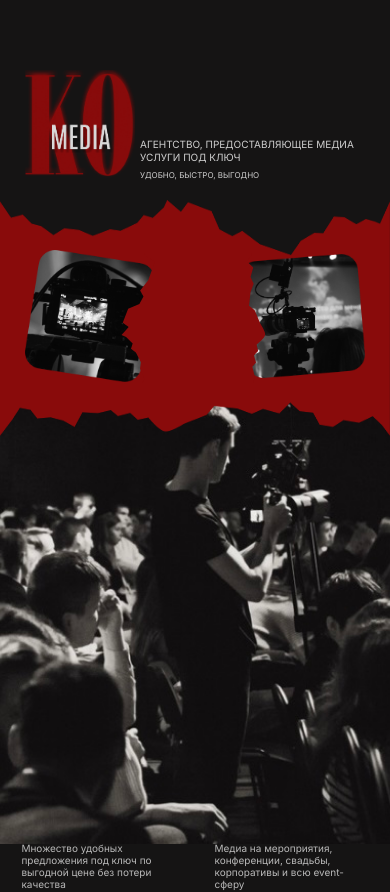
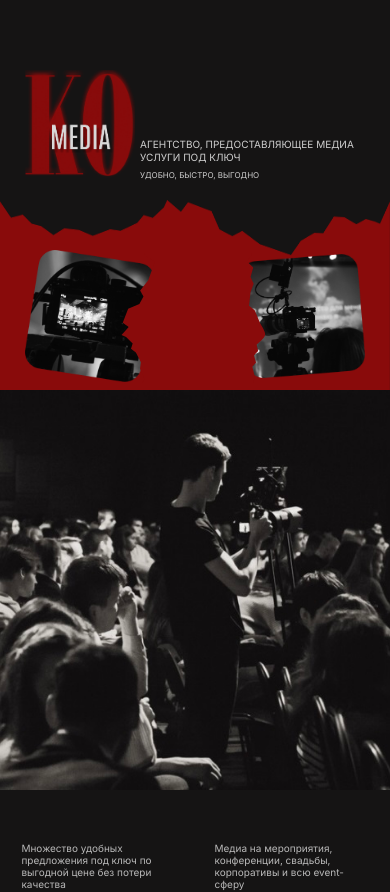
Before and after one commit to dkireenkovproject/KoMedia, a Vue app: page / in a window 390 px wide. Shown: the top 892 px of the page. Built offline with nearby package versions, Linux system fonts and the light colour scheme; a web font is replaced by a local one.

Commit message:
first commit6

```diff
--- a/src/components/BaseHero.vue
+++ b/src/components/BaseHero.vue
@@ -20,6 +20,7 @@
 
 <style scoped lang="scss">
 .hero {
+  position: relative;
   padding: 130px 0 0 0;
   margin-bottom: 50px;
   background-image: url(/img/Layer.png);
@@ -27,7 +28,7 @@
   background-size: 100% 100%;
   background-position: top;
   min-height: 560px;
-  z-index: 1;
+  z-index: 1999999;
   @media (max-width: 930px) {
     margin-bottom: 350px;
     min-height: 590px;
@@ -77,7 +78,7 @@
       top: 50%;
       left: 50%;
       transform: translate(-50%, -50%);
-      z-index: 999;
+      z-index: 1111111;
       min-width: 250px;
       min-height: 70px;
     }
@@ -107,11 +108,11 @@
     @media (max-width: 930px) {
       display: block;
       position: absolute;
-      bottom: 0;
+      bottom: -20%;
       left: 0;
       width: 100%;
       height: 500px;
-      z-index: -1;
+      z-index: -1111111;
       background-repeat: no-repeat;
     }
     // @media (max-width: 716px) {
@@ -123,18 +124,18 @@
     // @media (max-width: 466px) {
     //   bottom: -40%;
     // }
-    // @media (max-width: 400px) {
-    //   bottom: -30%;
-    //   height: 400px;
-    // }
-    // @media (max-width: 358px) {
-    //   bottom: -10%;
-    //   height: 300px;
-    // }
-    // @media (max-width: 372px) {
-    //   bottom: -10%;
-    //   height: 350px;
-    // }
+    @media (max-width: 400px) {
+      bottom: -0%;
+      height: 400px;
+    }
+    @media (max-width: 358px) {
+      bottom: 0%;
+      height: 300px;
+    }
+    @media (max-width: 372px) {
+      bottom: 0%;
+      height: 350px;
+    }
   }
   //   &__img {
   //     width: 350px;
```
